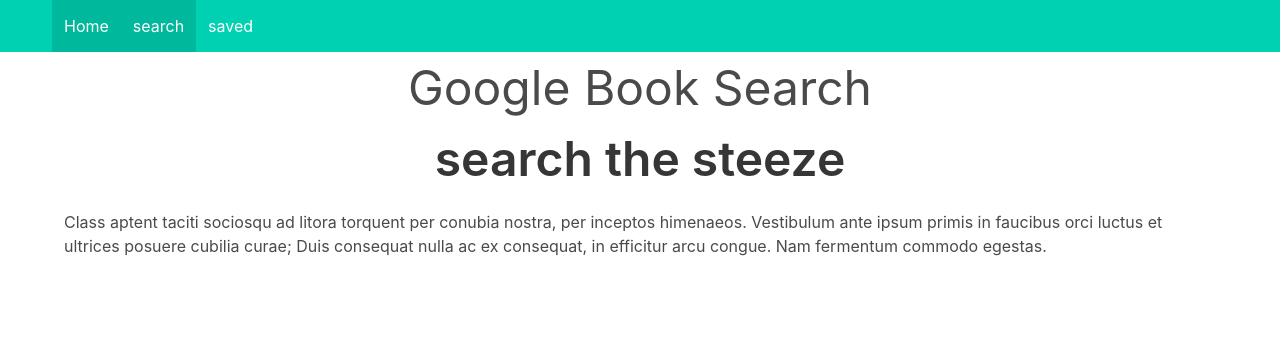
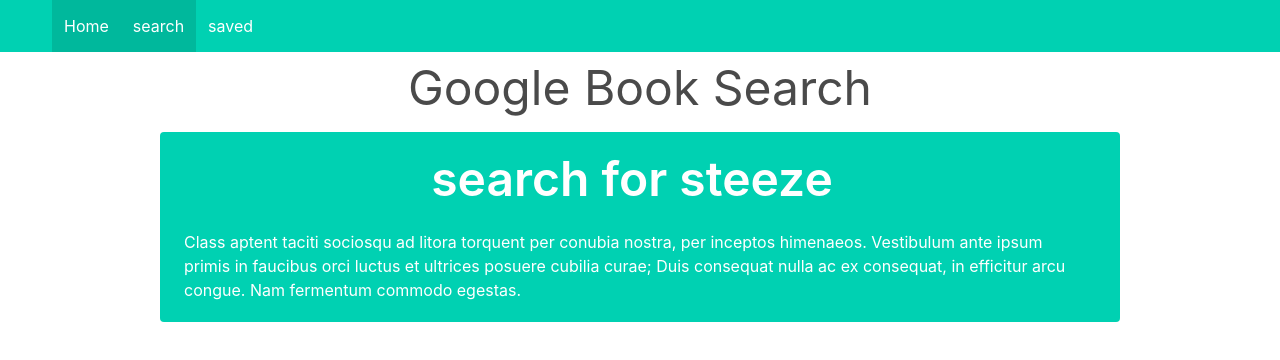
Before and after one commit to neyneyalldayday/google-book-search, a React (Create React App) app in the folder client/: page /search in a window 1280 px wide. Shown: the top 360 px of the page. Built offline with nearby package versions, Linux system fonts and the light colour scheme.

Commit message:
gotta go

```diff
--- a/client/src/pages/home/index.js
+++ b/client/src/pages/home/index.js
@@ -4,10 +4,7 @@
   <div>
     <h1 className="title is-1">Books are Tiiight</h1>
     <p>
-      Lorem ipsum dolor sit amet, consectetur adipiscing elit. Cras gravida,
-      risus at dapibus aliquet, elit quam scelerisque tortor, nec accumsan eros
-      nulla interdum justo. Pellentesque dignissim, sapien et congue rutrum,
-      lorem tortor dapibus turpis, sit amet vestibulum eros mi et odio.
+     nerd
     </p>
   </div>
 );
--- a/client/src/pages/search/index.js
+++ b/client/src/pages/search/index.js
@@ -1,8 +1,9 @@
 import React from "react";
 
 const Search = () => (
-  <div>
-    <h1 className="title is-1">search the steeze</h1>
+  <div class="container is-max-desktop">
+  <div class="notification is-primary">
+  <h1 className="title is-1">search for steeze</h1>
 <p>
   Class aptent taciti sociosqu ad litora torquent per conubia nostra, per
   inceptos himenaeos. Vestibulum ante ipsum primis in faucibus orci luctus
@@ -10,6 +11,8 @@
   in efficitur arcu congue. Nam fermentum commodo egestas.
 </p>
   </div>
+</div>
+
 );
 
 export default Search;
```
Lines whose indentation alone changed are shown as unchanged.
